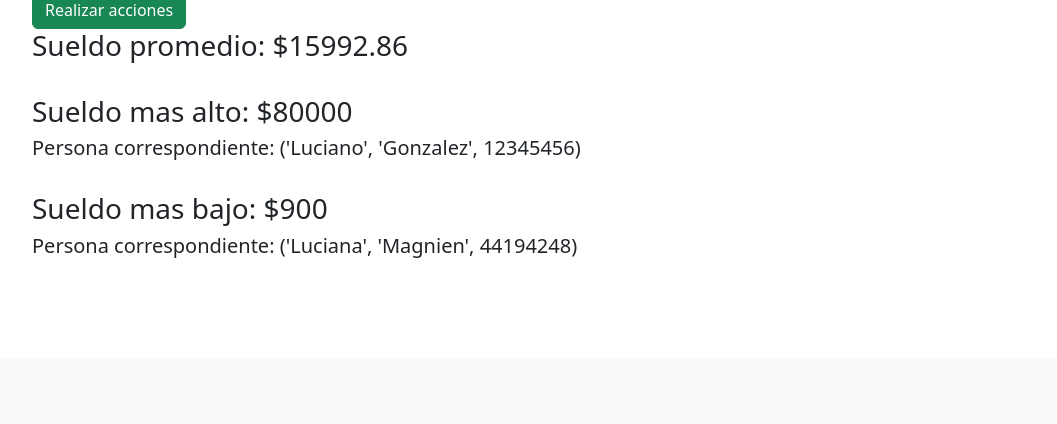
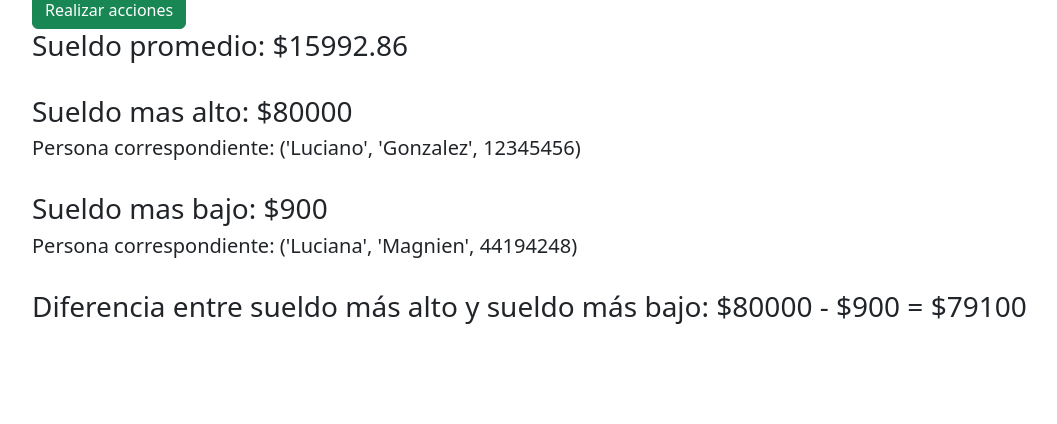
Before and after one commit to radiccimateoo/CRUD-Django, a Django app: page /funcionesSueldos/ in a window 1280 px wide. Shown: the part 452-876 px from the top of the page, without its empty margins (50-1107 px from the left). Before the commit the page ends 710 px from the top, so only its background shows below. Run offline with Django 4.2, Linux system fonts and the light colour scheme; data comes from the database, SQL or seed files in the repository; both versions use the stored data as it was after the commit; some libraries are stand-ins or nearby versions.

Commit message:
subiendo error de sueldo anual

```diff
--- a/peliculas/templates/listaPersonas.html
+++ b/peliculas/templates/listaPersonas.html
@@ -35,8 +35,20 @@
                 <td> {{ persona.nacimiento }} </td>
                 <td> ${{ persona.sueldo_mensual }} </td>
 
-                <td> <a class="btn btn-warning" href="{% url 'editar' persona.id %}">Editar</a> </td>
+                <td> <a class="btn btn-warning" href="{% url 'editar' persona.id%}">Editar</a> </td>
                 <td> <a class="btn btn-danger" href="{% url 'eliminar' persona.id %}">Eliminar</a> </td>
+                <td>
+
+                    <div class="dropdown">
+                        <a href="{% url 'anual' persona.id%}" class="btn btn-secondary dropdown-toggle" type="button" data-bs-toggle="dropdown" aria-expanded="false">
+                            Sueldo Anual
+                        </a>
+                        <ul class="dropdown-menu">
+                          <li class="dropdown-item">  ${{ anual }} </li>
+                        </ul>
+                    </div>
+
+                </td>
             </tr>
             {% endfor %}
         </tbody>
@@ -63,8 +75,9 @@
     <br>
     <h3>Sueldo mas bajo: ${{ sueldo_bajo }}</h3>
     <h5>Persona correspondiente: {{ datos_bajo }}</h5>
+    <br>
+    <h3>Diferencia entre sueldo más alto y sueldo más bajo: ${{ sueldo_alto }} - ${{ sueldo_bajo }} = ${{ diferencia }}</h3>
 
 </div>
 
-
 {% endblock %}
--- a/peliculas/urls.py
+++ b/peliculas/urls.py
@@ -11,6 +11,7 @@ urlpatterns = [
     path('actualizarPersona/<int:id_persona>', personaView.actulizarPersona, name='actualizar'),
     path('eliminarPersona/<int:id_persona>', personaView.eliminarPersona, name='eliminar'),
     path('funcionesSueldos/', personaView.funciones_sueldos, name='funcionesSueldos'),
+    path('anual/<int:id_persona>', personaView.funciones_sueldos, name='anual'),
 
 
     # PELICULAS
@@ -18,8 +19,8 @@ urlpatterns = [
     path('guardarPelicula/', peliculaView.procesarPelicula, name='guardarPelicula'),
     path('listaPeliculas/', peliculaView.listarPelicula, name='listaPeliculas'),
     path('editarPelicula/<int:id_pelicula>', peliculaView.editarPelicula, name='editarPelicula'),
-    path('actualizarPelicula/<int:id_persona>', peliculaView.actulizarPelicula, name='actualizarPelicula'),
-    path('eliminarPelicula/<int:id_persona>', peliculaView.eliminarPelicula, name='eliminarPelicula'),
+    path('actualizarPelicula/<int:id_pelicula>', peliculaView.actulizarPelicula, name='actualizarPelicula'),
+    path('eliminarPelicula/<int:id_pelicula>', peliculaView.eliminarPelicula, name='eliminarPelicula'),
 
 
     # PREMIOS
--- a/peliculas/views.py
+++ b/peliculas/views.py
@@ -78,15 +78,26 @@ class personaView(HttpRequest):
                 sueldo_bajo = dato.sueldo_mensual
                 persona_sueldo_bajo = dato.nombre.capitalize(), dato.apellido.capitalize(), dato.dni
 
+        diferencia = sueldo_alto - sueldo_bajo
+
 
         return render(request, 'listaPersonas.html',
             { 'sueldo_promedio': round(sueldo_promedio, 2),
               'sueldo_alto': sueldo_alto,
               'sueldo_bajo': sueldo_bajo,
               'datos_alto':persona_sueldo_alto,
-              'datos_bajo':persona_sueldo_bajo
+              'datos_bajo':persona_sueldo_bajo,
+              'diferencia': diferencia,
             }
         )
+
+    def sueldo_anual(request, id_persona):
+        datos = tablaPersona.objects.all()
+        sueldo = datos[id_persona].sueldo_mensual
+        sueldo_anual = sueldo * 12
+
+        return render(request, 'listaPersonas.html', {'anual', sueldo_anual})
+
 
 
 class peliculaView(HttpRequest):
```
Also changed, not shown: db.sqlite3.
